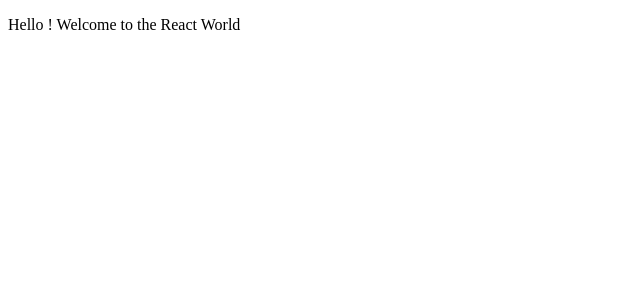
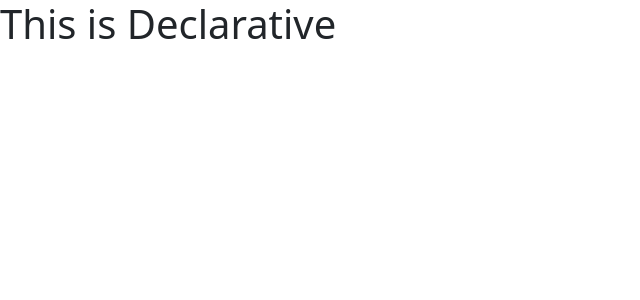
Before and after one commit to Hitesh0105/REACT_TUTORIALS, a React (Vite) app in the folder tutorials/: page / in a window 1280 px wide. Shown: the top 300 px of the page, without its empty margins (0-640 px from the left). Built offline with nearby package versions, Linux system fonts and the light colour scheme.

Commit message:
updated package files and main.jsx

```diff
--- a/tutorials/package.json
+++ b/tutorials/package.json
@@ -10,6 +10,7 @@
     "preview": "vite preview"
   },
   "dependencies": {
+    "bootstrap": "^5.3.8",
     "react": "^19.2.6",
     "react-dom": "^19.2.6"
   },
--- a/tutorials/src/main.jsx
+++ b/tutorials/src/main.jsx
@@ -1,6 +1,8 @@
 import { StrictMode } from 'react'
-import {createRoot} from 'react-dom/client'
-// import './index.css'
+import { createElement } from 'react'
+import { createRoot } from 'react-dom/client'
+import 'bootstrap/dist/css/bootstrap.min.css'
+//import './index.css'
 // import App from './App.jsx'
 
 // createRoot(document.getElementById('root')).render(
@@ -9,5 +11,105 @@
 //   </StrictMode>,
 // )
 
-const root=createRoot(document.querySelector('#root'));
-root.render(<p>Hello ! Welcome to the React World</p>)
+// const root = createRoot(document.querySelector('#root'));
+// root.render(<p>Hello ! Welcome to the React World</p>)
+
+// const root=createRoot(document.querySelector('#root'));
+// root.render(<ul>
+//   <li>React is a Java script library</li>
+//   <li>React uses Virtual DOM</li>
+//   <li>React is a popular frontend library</li>
+// </ul>)
+
+//createElement
+// const root=createRoot(document.querySelector('#root'));
+// //const reactElement=createElement("h1",null,"Hello from Create element");
+// const reactElement=<h1>replacing createElement syntax code</h1>
+// root.render(
+//   reactElement
+// )
+
+
+//day2
+
+// const root=createRoot(document.getElementById('root'));
+
+// function MyAwesomeNavbar() {
+//   return (
+//     <nav className="navbar navbar-expand-sm navbar-dark bg-dark" aria-label="Third navbar example">
+//       <div className="container-fluid">
+//         <a className="navbar-brand" href="#">MyAwesomeNavbar</a>
+//         <button className="navbar-toggler" type="button" data-bs-toggle="collapse" data-bs-target="#navbarsExample03" aria-controls="navbarsExample03" aria-expanded="false" aria-label="Toggle navigation">
+//           <span className="navbar-toggler-icon"></span>
+//         </button>
+
+//         <div className="collapse navbar-collapse" id="navbarsExample03">
+//           <ul className="navbar-nav me-auto mb-2 mb-sm-0">
+//             <li className="nav-item">
+//               <a className="nav-link active" aria-current="page" href="#">Home</a>
+//             </li>
+//             <li className="nav-item">
+//               <a className="nav-link" href="#">Link</a>
+//             </li>
+//             <li className="nav-item">
+//               <a className="nav-link disabled" aria-disabled="true">Disabled</a>
+//             </li>
+//             <li className="nav-item dropdown">
+//               <a className="nav-link dropdown-toggle" href="#" data-bs-toggle="dropdown" aria-expanded="false">Dropdown</a>
+//               <ul className="dropdown-menu">
+//                 <li><a className="dropdown-item" href="#">Action</a></li>
+//                 <li><a className="dropdown-item" href="#">Another action</a></li>
+//                 <li><a className="dropdown-item" href="#">Something else here</a></li>
+//               </ul>
+//             </li>
+//           </ul>
+//           <form role="search">
+//             <input className="form-control" type="search" placeholder="Search" aria-label="Search" />
+//           </form>
+//         </div>
+//       </div>
+//     </nav>
+//   )
+// }
+
+// function MainContent(){
+//   return(
+//     <h1>React is Great</h1>
+//   )
+// }
+
+// root.render(
+//   <div>
+//     <MyAwesomeNavbar/>
+//     <MainContent/>
+//   </div>
+// )
+
+
+/*
+Challenge - recreate the above line of code in vanilla JS by creating and
+appending an h1 to our div#root (without using innerHTML).
+
+- Create a new h1 element (createElement)
+- Give it some textContent
+- Give it a class name of "header"
+- append it as a child (using `appendChild`) of the div#root
+
+Don't use innerHTML to accomplish any of this.
+
+*/
+
+// const h1=document.createElement("h1");
+// h1.textContent="This is Imperative";
+// h1.className="Header";
+// document.getElementById("root").appendChild(h1);
+
+
+// root.render(
+//   <h1 className='Header'>This is Declarative</h1>
+// )
+
+const root =createRoot(document.getElementById('root'));
+root.render(
+  <h1 className='Header'>This is Declarative</h1>
+)
```
Also changed, not shown: 1 other file (tests, documents, lock files or other folders).
